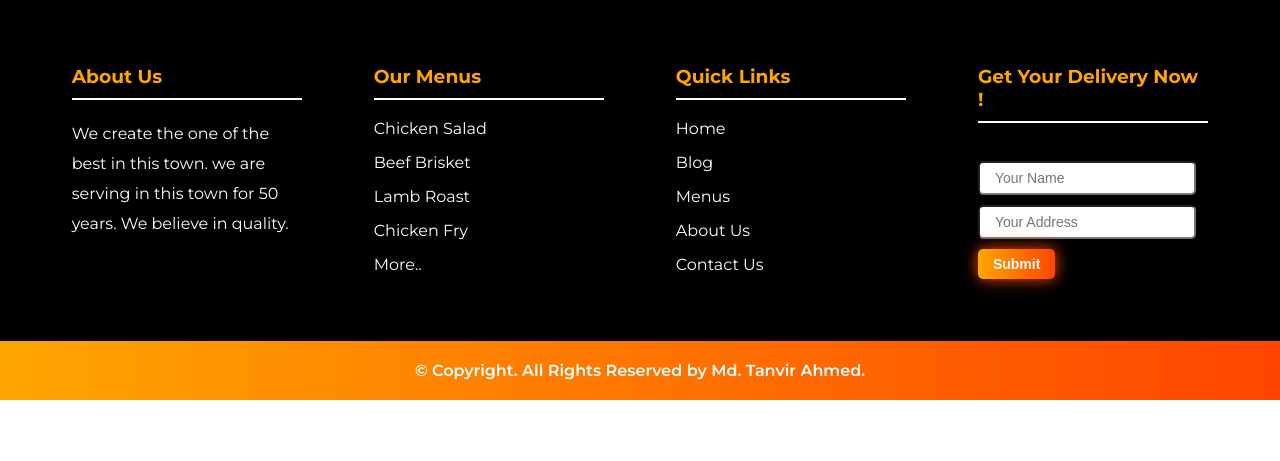
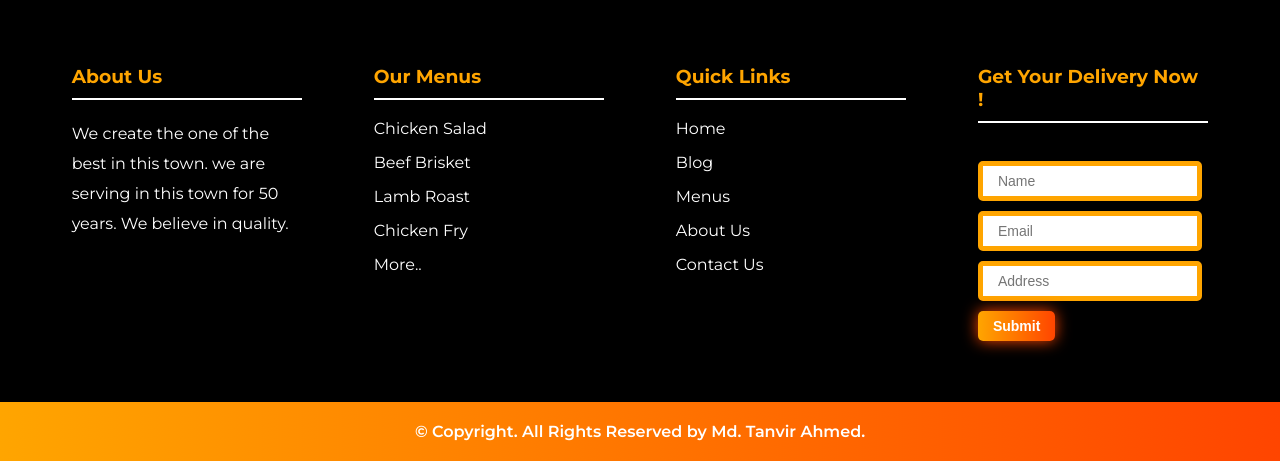
Before and after one commit to Md-Tanvir/food-repo, a plain HTML site: page index.html in a window 1280 px wide. Shown: the part 3291-3752 px from the top of the page. Before the commit the page ends 3691 px from the top, so only its background shows below. Drawn offline with Linux system fonts and the light colour scheme.

Commit message:
Newly changes

```diff
--- a/index.html
+++ b/index.html
@@ -171,8 +171,9 @@
             <div class="footer-box">
                 <form action="">
                     <h3>Get Your Delivery Now !</h3> <br>
-                    <input type="text" placeholder="Your Name"> <br>
-                    <input type="text" placeholder="Your Address"> <br>
+                    <input type="text" placeholder="Name"> <br>
+                    <input type="email" placeholder="Email"> <br>
+                    <input type="text" placeholder="Address"> <br>
                     <input type="submit" id="submit-btn">
                 </form>
             </div>
--- a/style.css
+++ b/style.css
@@ -303,6 +303,7 @@ footer p {
   font-weight: 500;
   margin-bottom: 10px;
   width: 80%;
+  border: 5px solid orange;
 }
 #submit-btn {
   background: linear-gradient(to right, orange, orangered);
```
